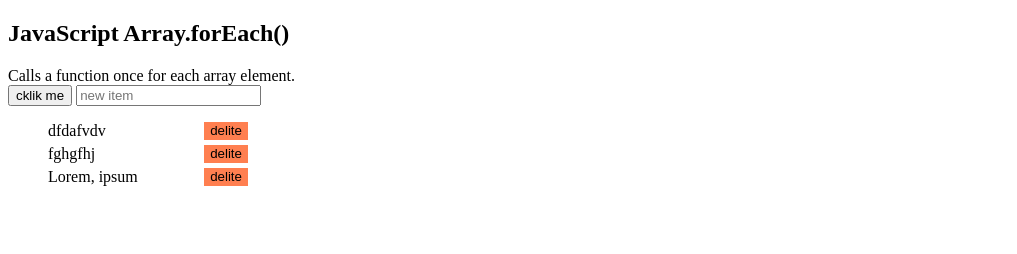
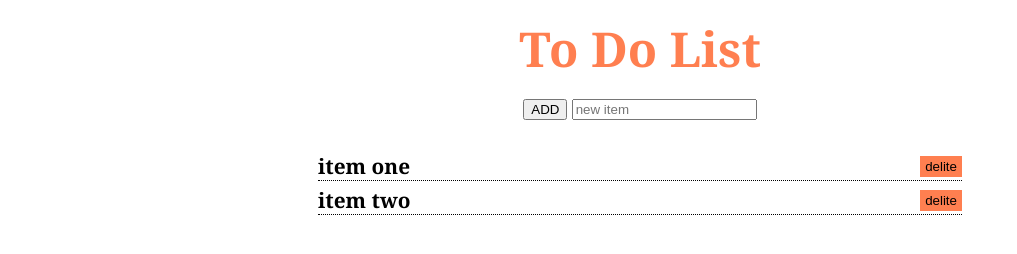
Before and after one commit to AlexMlh/to_do_list, a plain HTML site: page index.html in a window 1280 px wide. Shown: the whole page, without its empty margins (0-1017 px from the left). Drawn offline with Linux system fonts and the light colour scheme.

Commit message:
fix crossline

```diff
--- a/index.html
+++ b/index.html
@@ -1,29 +1,32 @@
 <!DOCTYPE html>
-<html>
-  <link rel="stylesheet" href="style.css">
+<html lang="en">
+<head>
+  <meta charset="UTF-8">
+  <meta http-equiv="X-UA-Compatible" content="IE=edge">
+  <meta name="viewport" content="width=device-width, initial-scale=1.0">
+  <title>ToDoList</title>
+  <link rel="stylesheet" href="./style.css">
+</head>
 <body>
-
-
-<h2 >JavaScript Array.forEach()</h2>
-
-<p>Calls a function once for each array element.</p>
-
-<button id="button">cklik me</button>
+  <div id="container">
+    <h2> to do list</h2>
+    <button id="button">ADD</button>
     <input type="text" name="text" id="inputtext" placeholder="new item">
-
     <ul id="myList">
       <li >
-    dfdafvdv
+        <h4>
+          item one
+        </h4>
         <button>delite</button>
       </li>
-  <li>fghgfhj
-    <button>delite</button>
-  </li>
-  <li>Lorem, ipsum
+      <li>
+        <h4>
+          item two
+        </h4>
         <button>delite</button>
       </li>
     </ul>
-
     <script src="./scrypt.js"></script>
+  </div>
 </body>
 </html>
--- a/scrypt.js
+++ b/scrypt.js
@@ -5,7 +5,7 @@ var ulItems =document.querySelectorAll("li button");
 var li =document.querySelectorAll("li");
 
 for (i=0; i< li.length; i++) {
-  li[i].addEventListener("click", boldFunction)
+  li[i].querySelector("h4").addEventListener("click", boldFunction)
 }
 function boldFunction() {
   this.classList.toggle("bold");
@@ -17,26 +17,31 @@ button.addEventListener("click" ,function() {
     addLi();
   }
 })
+
 inpt.addEventListener("keypress" ,function(event) {
   if (inpt.value !=="" && event.key === "Enter"  ) {
   addLi();
   }
 })
+
 for (i=0; i< ulItems.length; i++) {
   ulItems[i].addEventListener("click", myfunction );
 }
+
 function myfunction() {
   this.parentNode.remove();
 }
 
 function addLi() {
   li = document.createElement("li");
-    li.appendChild(document.createTextNode(inpt.value));
-    btn = document.createElement("button");
-    btn.appendChild(document.createTextNode("delite"));
-    ul.appendChild(li);
-    li.appendChild(btn);
-    btn.addEventListener("click", myfunction);
-    li.addEventListener("click", boldFunction);
-    inpt.value = '';
+  let item = document.createElement("h4");
+  item.textContent = inpt.value;
+  li.appendChild(item);
+  btn = document.createElement("button");
+  btn.appendChild(document.createTextNode("delite"));
+  li.appendChild(btn);
+  ul.appendChild(li);
+  btn.addEventListener("click", myfunction);
+  item.addEventListener("click", boldFunction);
+  inpt.value = '';
 }
--- a/style.css
+++ b/style.css
@@ -1,15 +1,36 @@
+body {
+  margin: 0;
+  font-family: Cambria, Cochin, Georgia, Times, 'Times New Roman', serif;
+  box-sizing: border-box;
+  text-align: center;
+}
+
+#container {
+  max-width: 900px;
+  margin: auto;
+}
+
+h2 {
+  font-size: 3rem;
+  text-transform: capitalize;
+  color: coral;
+  margin: 1rem;
+}
 ul li {
-  max-width: 200px;
   display: flex;
+  align-items: center ;
   justify-content: space-between;
   margin-bottom: 5px;
   overflow: auto;
+  font-size: 1.3rem;
+  border-bottom: black dotted 1px;
 }
 
 ul li button {
   background-color: coral;
   border-style: none;
   text-decoration: none !important;
+  padding:3px 5px;
 }
 ul li button:hover {
   cursor: pointer;
@@ -18,16 +39,31 @@ ul li button:hover {
 }
 ul li:hover {
   cursor: pointer;
-  font-weight: bold;
+  color: brown;
 }
 
 .bold {
   text-decoration: line-through;
 }
-.bold button {
-  text-decoration: none !important;
-}
 
 p {
   margin: 0;
 }
+
+ul {
+  padding: 1rem 10vw;
+  margin:1rem auto;
+  /* width: 400px; */
+  margin-top: 1rem;
+
+}
+
+h4 {
+  margin: 0;
+  overflow: auto;
+}
+
+@media (max-width: 765px) {
+  ul {
+  }
+}
```
Lines whose indentation alone changed are shown as unchanged.
